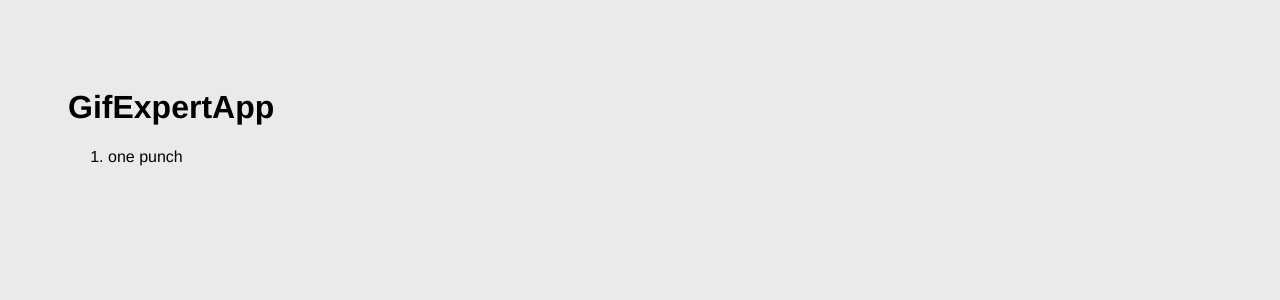
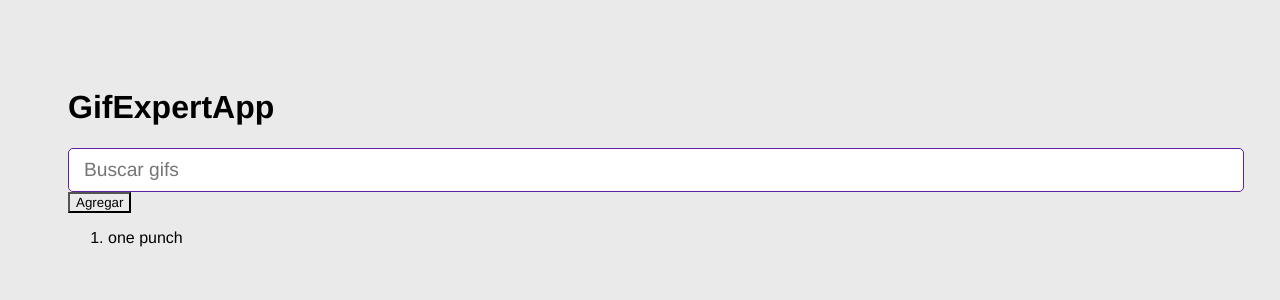
Before and after one commit to julianNot/Gif-Expert, a React (Vite) app: page / in a window 1280 px wide. Shown: the top 300 px of the page. Built offline with nearby package versions, Linux system fonts and the light colour scheme.

Commit message:
Componente de Entrada

```diff
--- a/src/GifExpertApp.jsx
+++ b/src/GifExpertApp.jsx
@@ -1,8 +1,14 @@
-import {useState} from 'react';
+import { useState } from 'react';
+import { AddCategory } from './components/AddCategory'
 
 export const GifExpertApp = () => {
 
     const [ categories, setCategories ] = useState( [ 'one punch'] );
+
+    const onAddCategory = () => {
+        // Golang
+        setCategories( ["Golang", ...categories ])
+    }
 
     console.log(categories);
 
@@ -12,8 +18,10 @@
         <h1>GifExpertApp</h1>
 
         {/* Input */}
+        <AddCategory />
 
         {/* Listado */}
+        <button onClick={onAddCategory}>Agregar</button>
         <ol>
             {
             categories.map( category => {
--- /dev/null
+++ b/src/components/AddCategory.jsx
@@ -0,0 +1,27 @@
+import { useState } from "react";
+
+export const AddCategory = () => {
+
+    const [ inputValue, setInputValue ] = useState('');
+
+    const onInputChange = ({ target }) => {
+        setInputValue( target.value )
+    }
+
+    const onSubmit = ( e ) => {
+        e.preventDefault();
+        console.log(e);
+        console.log(inputValue);
+    }
+
+  return (
+    <form onSubmit={ onSubmit }>
+        <input
+            type="text"
+            placeholder="Buscar gifs"
+            value={inputValue}
+            onChange={ onInputChange }
+        />
+    </form>
+  )
+}
```
